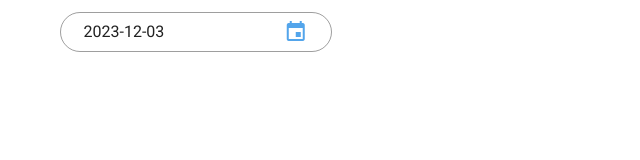
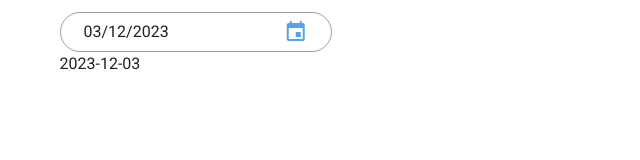
Before and after one commit to SamLizard/VueComponents, a Vue app in the folder global-components/: page /#/ in a window 1280 px wide. Shown: the top 160 px of the page, without its empty margins (0-640 px from the left). Built offline with nearby package versions, Linux system fonts and the light colour scheme.

Commit message:
Fix(DatePicker.vue): fixed v-model bugs

```diff
--- a/global-components/src/components/DatePicker.vue
+++ b/global-components/src/components/DatePicker.vue
@@ -1,8 +1,5 @@
 <template>
   <div>
-    <!-- <v-container>
-    <v-row>
-      <v-col cols="12" lg="6"> -->
     <v-menu
       v-model="menu"
       :close-on-content-click="false"
@@ -13,7 +10,6 @@
     >
       <template v-slot:activator="{ on, attrs }">
         <v-text-field
-          v-model="date"
           :label="label"
           :placeholder="placeholder"
           append-icon="mdi-calendar"
@@ -36,24 +32,20 @@
             <v-icon :color="iconColor">event</v-icon>
           </template>
         </v-text-field>
-        <!-- hint="MM/DD/YYYY format"
-              persistent-hint -->
       </template>
       <v-date-picker
         v-model="date"
-        @input="menu = false"
+        @input="close"
         no-title
         :locale="language"
         :first-day-of-week="languageFirstDayOfWeek"
         :min="min"
         :max="max"
         :allowed-dates="allowedDates"
+        :show-adjacent-months="showAdjacentMonths"
       ></v-date-picker>
     </v-menu>
   </div>
-  <!-- </v-col>
-    </v-row>
-  </v-container> -->
 </template>
 
 <script>
@@ -67,6 +59,10 @@ export default {
   name: "DatePicker",
   components: {},
   props: {
+    value: {
+      type: String,
+      default: new Date().toISOString().substring(0, 10),
+    },
     disabled: {
       type: Boolean,
       default: false,
@@ -75,9 +71,13 @@ export default {
       type: String,
       default: "en",
     },
+    showAdjacentMonths: {
+      type: Boolean,
+      default: true,
+    },
     iconColor: {
       type: String,
-      required: "false"
+      required: false,
     },
     color: {
       type: String,
@@ -86,7 +86,6 @@ export default {
     bgColor: {
       type: String,
       required: false,
-      // default: "warning",
     },
     rounded: {
       type: Boolean,
@@ -119,7 +118,7 @@ export default {
     min: {
       type: String,
       required: false,
-      // default: (new Date()).toISOString().substr(0, 10)
+      // default: (new Date()).toISOString().substring(0, 10)
     },
     max: {
       type: String,
@@ -137,7 +136,7 @@ export default {
   },
   data() {
     return {
-      date: new Date().toISOString().substr(0, 10),
+      date: new Date().toISOString().substring(0, 10),
       dateFormatted: Date,
       menu: false,
     };
@@ -147,15 +146,16 @@ export default {
       return this.formatDate(this.date);
     },
     languageFirstDayOfWeek() {
-      return languageSettings[this.language] === undefined
-        ? 0
-        : languageSettings[this.language];
+      return languageSettings[this.language] ?? 0;
     },
   },
   watch: {
-    date(val) {
-      this.date = val;
-      this.dateFormatted = this.formatDate(this.date);
+    value: {
+      immediate: true,
+      handler(newVal) {
+        this.date = newVal;
+        this.dateFormatted = this.formatDate(this.date);
+      },
     },
   },
   methods: {
@@ -163,13 +163,17 @@ export default {
       if (!date) return null;
 
       const [year, month, day] = date.split("-");
-      return `${month}/${day}/${year}`;
+      return `${day}/${month}/${year}`;
     },
     parseDate(date) {
       if (!date) return null;
 
-      const [month, day, year] = date.split("/");
+      const [day, month, year] = date.split("/");
       return `${year}-${month.padStart(2, "0")}-${day.padStart(2, "0")}`;
+    },
+    close() {
+      this.$emit("input", this.date);
+      this.menu = false;
     },
   },
 };
--- a/global-components/src/componentsUsages/DatePickerUsage.vue
+++ b/global-components/src/componentsUsages/DatePickerUsage.vue
@@ -8,6 +8,7 @@
           :rules="testRules"
           iconColor="#53A5EB"
         />
+        {{date}}
       </v-col>
     </v-row>
   </v-container>
@@ -25,7 +26,7 @@ export default {
   },
   data() {
     return {
-      date: new Date(),
+      date: new Date().toISOString().substring(0, 10),
       testRules: [(v) => !!v || "required"],
     };
   },
```
